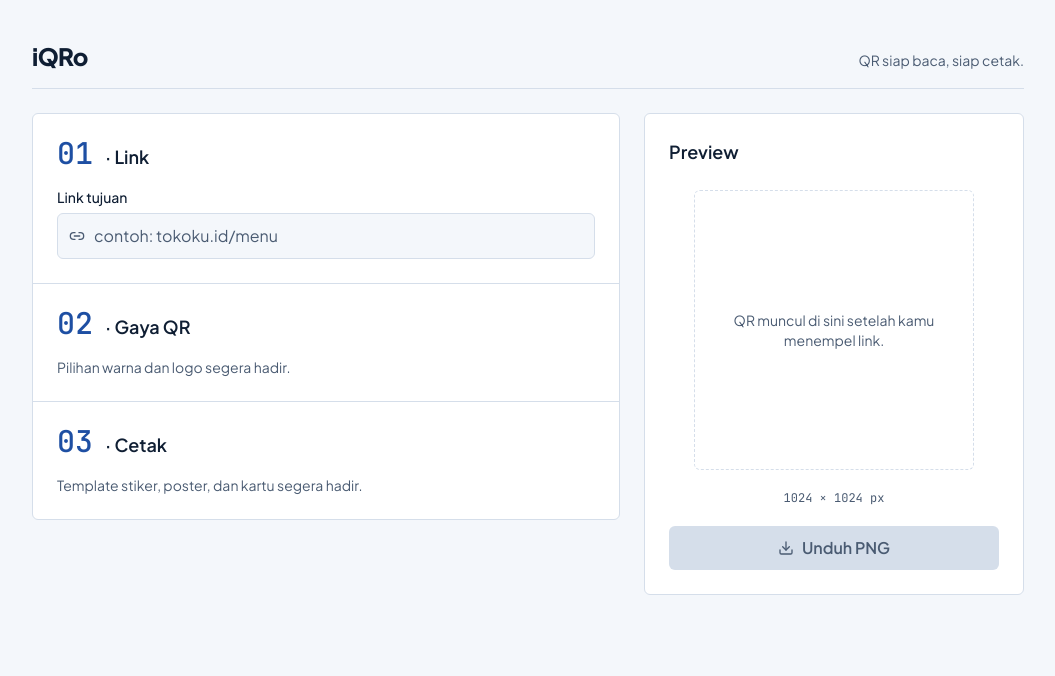
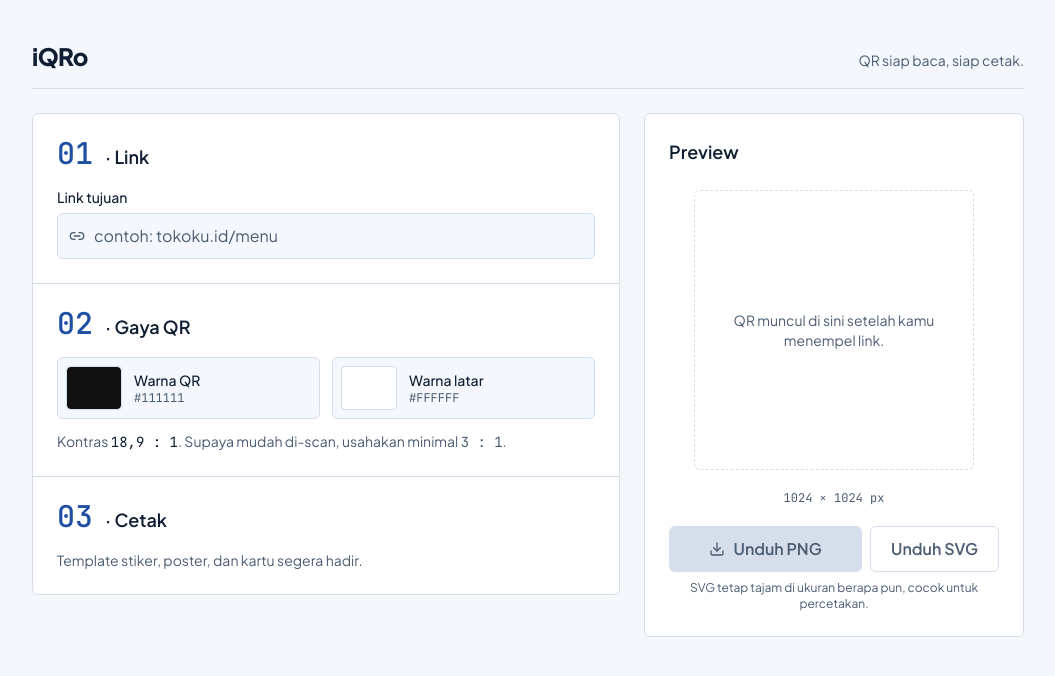
Before and after one commit to dappervire/iQRo, a Next.js app: page / in a window 1280 px wide. Shown: the top 676 px of the page, without its empty margins (112-1167 px from the left). Built offline with nearby package versions, Linux system fonts and the light colour scheme.

Commit message:
feat: pemilih warna QR, peringatan kontras, dan unduh SVG (M2)

```diff
--- /dev/null
+++ b/components/GayaQr.tsx
@@ -0,0 +1,85 @@
+import { ArrowLeftRight } from "lucide-react";
+import { KONTRAS_MINIMAL, cekWarnaQr, formatRasio } from "@/lib/kontras";
+import Peringatan from "./Peringatan";
+
+type PemilihWarnaProps = {
+  id: string;
+  label: string;
+  nilai: string;
+  onUbah: (warna: string) => void;
+};
+
+// Satu "chip tinta": seluruh kotak bisa diklik untuk membuka pemilih warna bawaan browser.
+function PemilihWarna({ id, label, nilai, onUbah }: PemilihWarnaProps) {
+  return (
+    <label
+      htmlFor={id}
+      className="flex cursor-pointer items-center gap-3 rounded-md border border-garis bg-latar p-2 hover:border-teks-redup"
+    >
+      <input
+        id={id}
+        type="color"
+        value={nilai}
+        onChange={(e) => onUbah(e.target.value)}
+        aria-describedby="warna-pesan"
+        className="h-11 w-14 shrink-0 cursor-pointer rounded border border-garis bg-transparent p-0 [&::-moz-color-swatch]:rounded-sm [&::-moz-color-swatch]:border-none [&::-webkit-color-swatch]:rounded-sm [&::-webkit-color-swatch]:border-none [&::-webkit-color-swatch-wrapper]:p-0"
+      />
+      <span className="min-w-0">
+        <span className="block text-sm font-medium">{label}</span>
+        <span className="block font-mono text-xs uppercase text-teks-redup">{nilai}</span>
+      </span>
+    </label>
+  );
+}
+
+type Props = {
+  warnaQr: string;
+  warnaLatar: string;
+  onUbahQr: (warna: string) => void;
+  onUbahLatar: (warna: string) => void;
+  onTukar: () => void;
+};
+
+export default function GayaQr({ warnaQr, warnaLatar, onUbahQr, onUbahLatar, onTukar }: Props) {
+  const cek = cekWarnaQr(warnaQr, warnaLatar);
+
+  return (
+    <div>
+      <div className="grid gap-3 sm:grid-cols-2">
+        <PemilihWarna id="warna-qr" label="Warna QR" nilai={warnaQr} onUbah={onUbahQr} />
+        <PemilihWarna id="warna-latar" label="Warna latar" nilai={warnaLatar} onUbah={onUbahLatar} />
+      </div>
+
+      <p className="mt-3 text-sm text-teks-redup">
+        Kontras <span className="font-mono text-teks">{formatRasio(cek.rasio)}</span>. Supaya mudah
+        di-scan, usahakan minimal <span className="font-mono">{KONTRAS_MINIMAL} : 1</span>.
+      </p>
+
+      <div id="warna-pesan" aria-live="polite">
+        {cek.terlaluMirip && (
+          <Peringatan tingkat="merah">
+            Warna QR dan latar terlalu mirip, kamera HP bisa gagal membacanya. Pilih QR yang lebih
+            gelap atau latar yang lebih terang.
+          </Peringatan>
+        )}
+        {cek.terbalik && (
+          <Peringatan
+            tingkat="kuning"
+            aksi={
+              <button
+                type="button"
+                onClick={onTukar}
+                className="inline-flex items-center gap-1.5 rounded-md border border-current px-2.5 py-1 font-medium hover:bg-permukaan"
+              >
+                <ArrowLeftRight aria-hidden="true" className="size-4" />
+                Tukar warna
+              </button>
+            }
+          >
+            QR lebih terang dari latarnya (QR terbalik). Sebagian kamera HP tidak bisa membacanya.
+          </Peringatan>
+        )}
+      </div>
+    </div>
+  );
+}
--- a/components/Iqro.tsx
+++ b/components/Iqro.tsx
@@ -3,6 +3,7 @@
 import { useReducer, type ReactNode } from "react";
 import { reducer, stateAwal } from "@/lib/state";
 import { normalisasiUrl } from "@/lib/validasi";
+import GayaQr from "./GayaQr";
 import LangkahLink from "./LangkahLink";
 import PreviewQr from "./PreviewQr";
 
@@ -50,7 +51,13 @@ export default function Iqro() {
           </Langkah>
 
           <Langkah nomor="02" judul="· Gaya QR">
-            <p className="text-sm text-teks-redup">Pilihan warna dan logo segera hadir.</p>
+            <GayaQr
+              warnaQr={state.warnaQr}
+              warnaLatar={state.warnaLatar}
+              onUbahQr={(warna) => dispatch({ type: "ubahWarnaQr", warna })}
+              onUbahLatar={(warna) => dispatch({ type: "ubahWarnaLatar", warna })}
+              onTukar={() => dispatch({ type: "tukarWarna" })}
+            />
           </Langkah>
 
           <Langkah nomor="03" judul="· Cetak">
--- /dev/null
+++ b/components/Peringatan.tsx
@@ -0,0 +1,29 @@
+import type { ReactNode } from "react";
+import { CircleAlert, TriangleAlert } from "lucide-react";
+import type { TingkatPeringatan } from "@/lib/types";
+
+const GAYA: Record<TingkatPeringatan, string> = {
+  kuning: "bg-kuning-latar text-kuning",
+  merah: "bg-merah-latar text-merah",
+};
+
+type Props = {
+  tingkat: TingkatPeringatan;
+  children: ReactNode;
+  // Tombol perbaikan opsional, mis. "Tukar warna".
+  aksi?: ReactNode;
+};
+
+// Selalu diletakkan tepat di bawah kontrol yang diperingatkan, jadi sudah membawa jarak atas sendiri.
+export default function Peringatan({ tingkat, children, aksi }: Props) {
+  const Ikon = tingkat === "merah" ? CircleAlert : TriangleAlert;
+  return (
+    <div className={`mt-2 flex items-start gap-2 rounded-md px-3 py-2 text-sm ${GAYA[tingkat]}`}>
+      <Ikon aria-hidden="true" className="mt-0.5 size-4 shrink-0" />
+      <div>
+        <p>{children}</p>
+        {aksi && <div className="mt-2">{aksi}</div>}
+      </div>
+    </div>
+  );
+}
--- a/components/PreviewQr.tsx
+++ b/components/PreviewQr.tsx
@@ -21,7 +21,8 @@ type Props = {
 export default function PreviewQr({ state, data }: Props) {
   const wadahRef = useRef<HTMLDivElement>(null);
   const qrRef = useRef<QRCodeStyling | null>(null);
-  const [sedangUnduh, setSedangUnduh] = useState(false);
+  // Format yang sedang disiapkan; null = tidak ada unduhan berjalan.
+  const [sedangUnduh, setSedangUnduh] = useState<"png" | "svg" | null>(null);
 
   useEffect(() => {
     if (!data) return;
@@ -43,16 +44,17 @@ export default function PreviewQr({ state, data }: Props) {
     };
   }, [state, data]);
 
-  async function unduhPng() {
+  async function unduh(format: "png" | "svg") {
     if (!data) return;
-    setSedangUnduh(true);
+    setSedangUnduh(format);
     try {
       const { default: QRCodeStyling } = await import("qr-code-styling");
-      const qr = new QRCodeStyling(buatOpsiQr(state, data, LEBAR_UNDUH));
-      const blob = await qr.getRawData("png");
-      if (blob instanceof Blob) unduhBlob(blob, namaFile("qr", "png"));
+      const jenis = format === "svg" ? "svg" : "canvas";
+      const qr = new QRCodeStyling(buatOpsiQr(state, data, LEBAR_UNDUH, jenis));
+      const blob = await qr.getRawData(format);
+      if (blob instanceof Blob) unduhBlob(blob, namaFile("qr", format));
     } finally {
-      setSedangUnduh(false);
+      setSedangUnduh(null);
     }
   }
 
@@ -80,15 +82,28 @@ export default function PreviewQr({ state, data }: Props) {
         <p className="mt-1 break-all text-center font-mono text-xs text-biru">{data}</p>
       )}
 
-      <button
-        type="button"
-        onClick={unduhPng}
-        disabled={!data || sedangUnduh}
-        className="mt-5 flex w-full items-center justify-center gap-2 rounded-md bg-aksen px-4 py-2.5 font-semibold text-teks-di-aksen hover:opacity-90 disabled:cursor-not-allowed disabled:bg-garis disabled:text-teks-redup disabled:hover:opacity-100"
-      >
-        <Download aria-hidden="true" className="size-4" />
-        {sedangUnduh ? "Menyiapkan…" : "Unduh PNG"}
-      </button>
+      <div className="mt-5 grid grid-cols-[3fr_2fr] gap-2">
+        <button
+          type="button"
+          onClick={() => unduh("png")}
+          disabled={!data || sedangUnduh !== null}
+          className="flex items-center justify-center gap-2 rounded-md bg-aksen px-4 py-2.5 font-semibold text-teks-di-aksen hover:opacity-90 disabled:cursor-not-allowed disabled:bg-garis disabled:text-teks-redup disabled:hover:opacity-100"
+        >
+          <Download aria-hidden="true" className="size-4" />
+          {sedangUnduh === "png" ? "Menyiapkan…" : "Unduh PNG"}
+        </button>
+        <button
+          type="button"
+          onClick={() => unduh("svg")}
+          disabled={!data || sedangUnduh !== null}
+          className="flex items-center justify-center gap-2 rounded-md border border-garis px-4 py-2.5 font-semibold text-teks hover:border-aksen disabled:cursor-not-allowed disabled:text-teks-redup disabled:hover:border-garis"
+        >
+          {sedangUnduh === "svg" ? "Menyiapkan…" : "Unduh SVG"}
+        </button>
+      </div>
+      <p className="mt-2 text-center text-xs text-teks-redup">
+        SVG tetap tajam di ukuran berapa pun, cocok untuk percetakan.
+      </p>
     </div>
   );
 }
--- /dev/null
+++ b/lib/kontras.ts
@@ -0,0 +1,60 @@
+import type { CekWarna } from "./types";
+
+// Di bawah angka ini, kamera HP mulai sulit membedakan titik QR dari latarnya.
+export const KONTRAS_MINIMAL = 3;
+
+// "#1e4fa3" → [30, 79, 163]. Menerima juga bentuk pendek "#fff". Teks rusak dianggap hitam.
+function hexKeRgb(hex: string): [number, number, number] {
+  let h = hex.trim().replace(/^#/, "");
+  if (/^[0-9a-f]{3}$/i.test(h)) {
+    h = h
+      .split("")
+      .map((c) => c + c)
+      .join("");
+  }
+  if (!/^[0-9a-f]{6}$/i.test(h)) return [0, 0, 0];
+  const n = parseInt(h, 16);
+  return [(n >> 16) & 255, (n >> 8) & 255, n & 255];
+}
+
+// Mengubah nilai kanal 0–255 ke skala cahaya linear (aturan sRGB).
+function linear(kanal: number): number {
+  const c = kanal / 255;
+  return c <= 0.04045 ? c / 12.92 : ((c + 0.055) / 1.055) ** 2.4;
+}
+
+// Seberapa terang sebuah warna: 0 = hitam, 1 = putih (rumus WCAG).
+export function luminans(hex: string): number {
+  const [r, g, b] = hexKeRgb(hex);
+  return 0.2126 * linear(r) + 0.7152 * linear(g) + 0.0722 * linear(b);
+}
+
+// 1 = sama persis, 21 = hitam di atas putih. Urutan warna tidak berpengaruh.
+export function rasioKontras(a: string, b: string): number {
+  const la = luminans(a);
+  const lb = luminans(b);
+  return (Math.max(la, lb) + 0.05) / (Math.min(la, lb) + 0.05);
+}
+
+// Dipakai template (M4): pilih teks putih atau hitam yang paling terbaca di atas warna tema.
+export function warnaTeksOtomatis(latar: string): "#ffffff" | "#000000" {
+  return rasioKontras(latar, "#ffffff") >= rasioKontras(latar, "#000000") ? "#ffffff" : "#000000";
+}
+
+export function cekWarnaQr(warnaQr: string, warnaLatar: string): CekWarna {
+  const rasio = rasioKontras(warnaQr, warnaLatar);
+  return {
+    rasio,
+    terlaluMirip: rasio < KONTRAS_MINIMAL,
+    terbalik: luminans(warnaQr) > luminans(warnaLatar),
+  };
+}
+
+// 18.95 → "19,0 : 1" (format angka Indonesia).
+export function formatRasio(rasio: number): string {
+  const angka = rasio.toLocaleString("id-ID", {
+    minimumFractionDigits: 1,
+    maximumFractionDigits: 1,
+  });
+  return `${angka} : 1`;
+}
--- a/lib/qr.ts
+++ b/lib/qr.ts
@@ -5,9 +5,15 @@ import type { State } from "./types";
 // Quiet zone (bingkai kosong di sekeliling QR) minimal 8% lebar gambar.
 const RASIO_MARGIN = 0.08;
 
-export function buatOpsiQr(state: State, data: string, lebar: number): Options {
+// jenis "canvas" untuk preview & PNG, "svg" untuk unduhan SVG.
+export function buatOpsiQr(
+  state: State,
+  data: string,
+  lebar: number,
+  jenis: "canvas" | "svg" = "canvas",
+): Options {
   return {
-    type: "canvas",
+    type: jenis,
     width: lebar,
     height: lebar,
     margin: Math.round(lebar * RASIO_MARGIN),
--- a/lib/state.ts
+++ b/lib/state.ts
@@ -27,6 +27,12 @@ export function reducer(state: State, aksi: Aksi): State {
         urlPeringatan: hasil.ok ? hasil.peringatan : null,
       };
     }
+    case "ubahWarnaQr":
+      return { ...state, warnaQr: aksi.warna };
+    case "ubahWarnaLatar":
+      return { ...state, warnaLatar: aksi.warna };
+    case "tukarWarna":
+      return { ...state, warnaQr: state.warnaLatar, warnaLatar: state.warnaQr };
     default:
       return state;
   }
--- a/lib/types.ts
+++ b/lib/types.ts
@@ -20,7 +20,19 @@ export type State = {
   warnaTema: string;
 };
 
-export type Aksi = { type: "ubahUrl"; url: string };
+export type Aksi =
+  | { type: "ubahUrl"; url: string }
+  | { type: "ubahWarnaQr"; warna: string }
+  | { type: "ubahWarnaLatar"; warna: string }
+  | { type: "tukarWarna" };
+
+export type TingkatPeringatan = "kuning" | "merah";
+
+export type CekWarna = {
+  rasio: number;
+  terlaluMirip: boolean;
+  terbalik: boolean;
+};
 
 export type HasilUrl =
   | { ok: true; url: string; peringatan: string | null }
```
Also changed, not shown: components/LangkahLink.tsx (+5 -14 lines).
